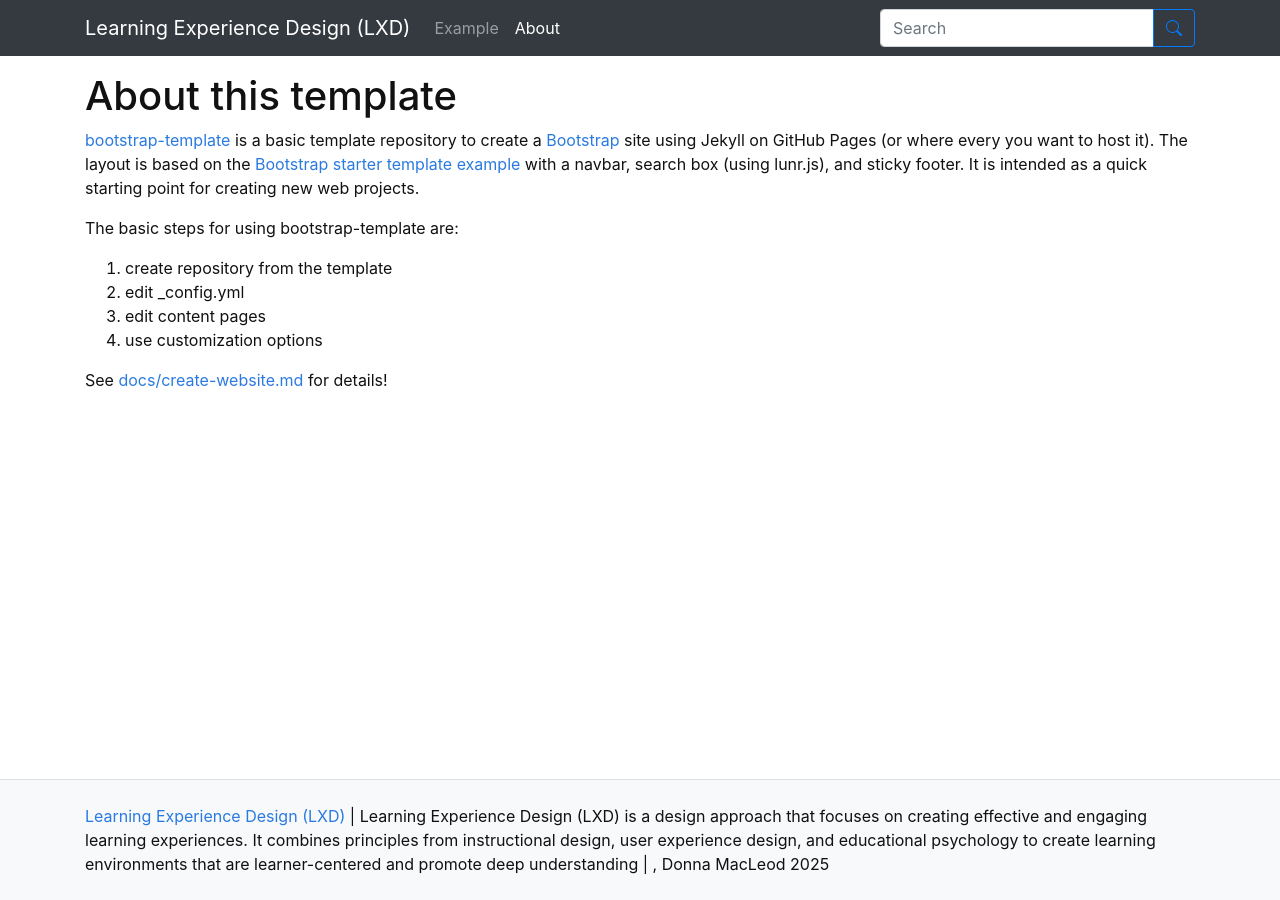
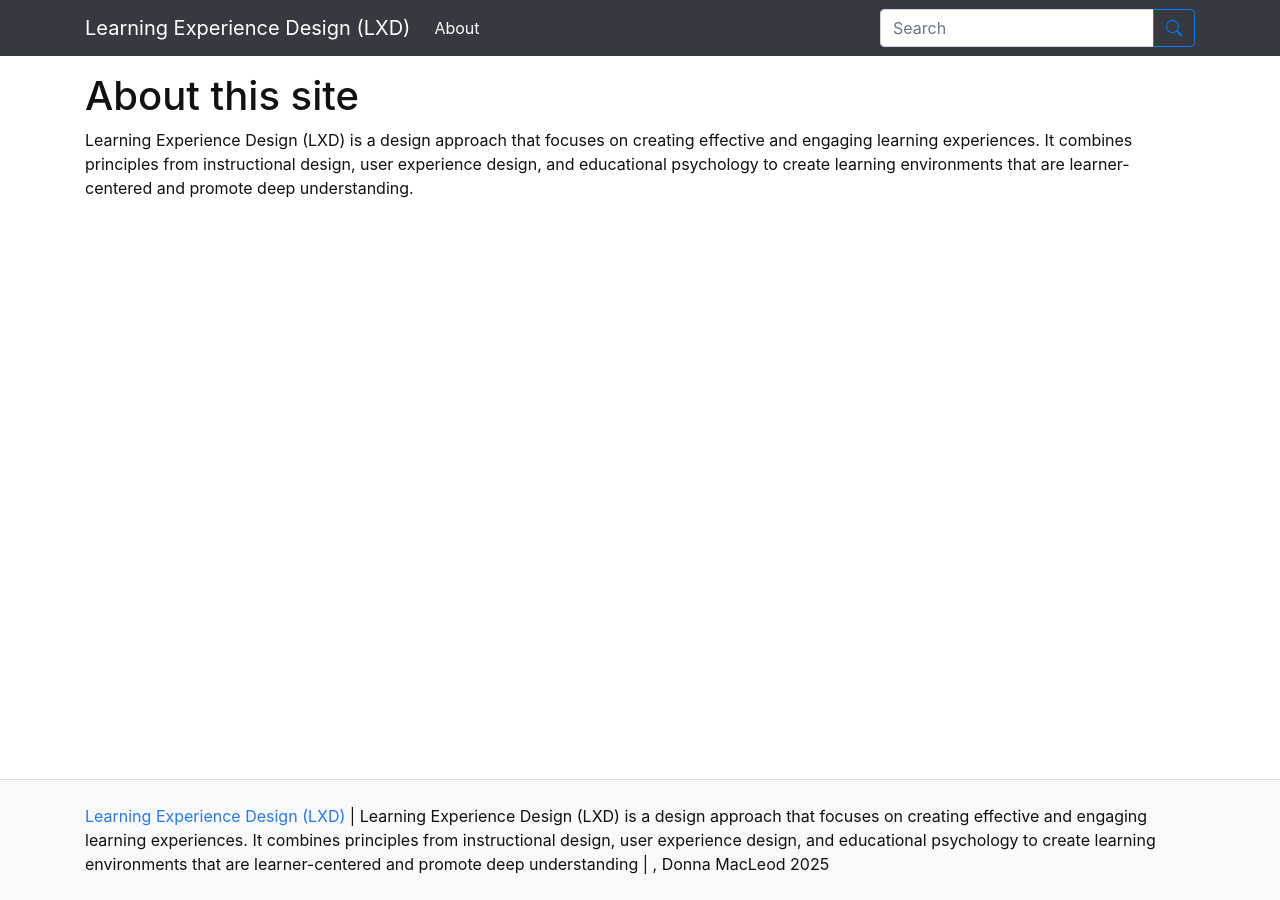
Before and after one commit to StackSquirrel/mac-lxd, a Jekyll site: the page built from pages/about.md, in a window 1280 px wide. Built offline with Jekyll 4.4.1, drawn with Linux system fonts in a browser that asks for light colours.

Commit message:
modify about, delete example

```diff
--- a/pages/about.md
+++ b/pages/about.md
@@ -1,18 +1,7 @@
 ---
-title: About this template
+title: About this site
 nav: About
-nav_order: 2
+nav_order: 1
 ---
 
-[bootstrap-template](https://github.com/thecdil/bootstrap-template) is a basic template repository to create a [Bootstrap](https://getbootstrap.com/) site using Jekyll on GitHub Pages (or where every you want to host it).
-The layout is based on the [Bootstrap starter template example](https://getbootstrap.com/docs/4.5/examples/) with a navbar, search box (using lunr.js), and sticky footer.
-It is intended as a quick starting point for creating new web projects.
-
-The basic steps for using bootstrap-template are:
-
-1. create repository from the template
-2. edit _config.yml
-3. edit content pages
-4. use customization options
-
-See [docs/create-website.md](https://github.com/thecdil/bootstrap-template/blob/main/docs/create-website.md) for details!
+Learning Experience Design (LXD) is a design approach that focuses on creating effective and engaging learning experiences. It combines principles from instructional design, user experience design, and educational psychology to create learning environments that are learner-centered and promote deep understanding.
```
Also changed, not shown: pages/example.md (deleted, +0 -50 lines).
